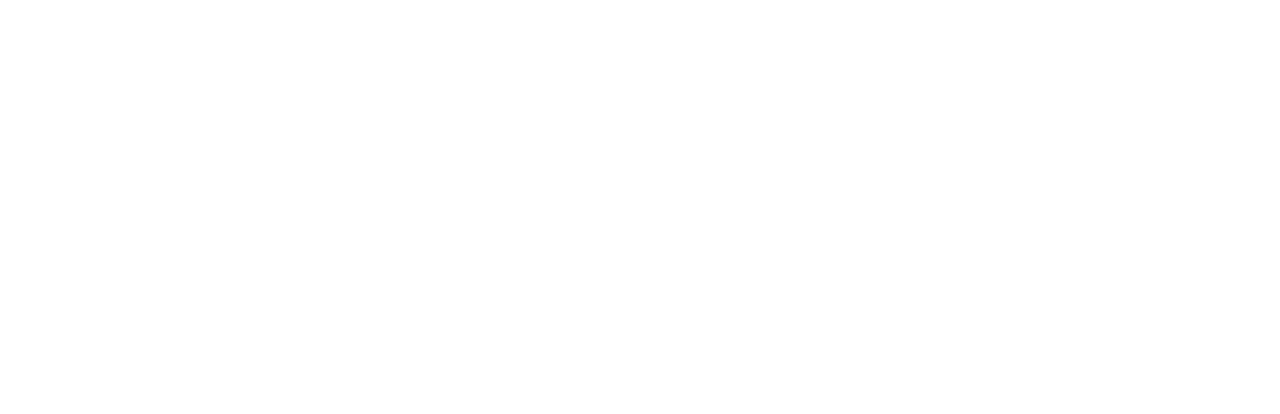
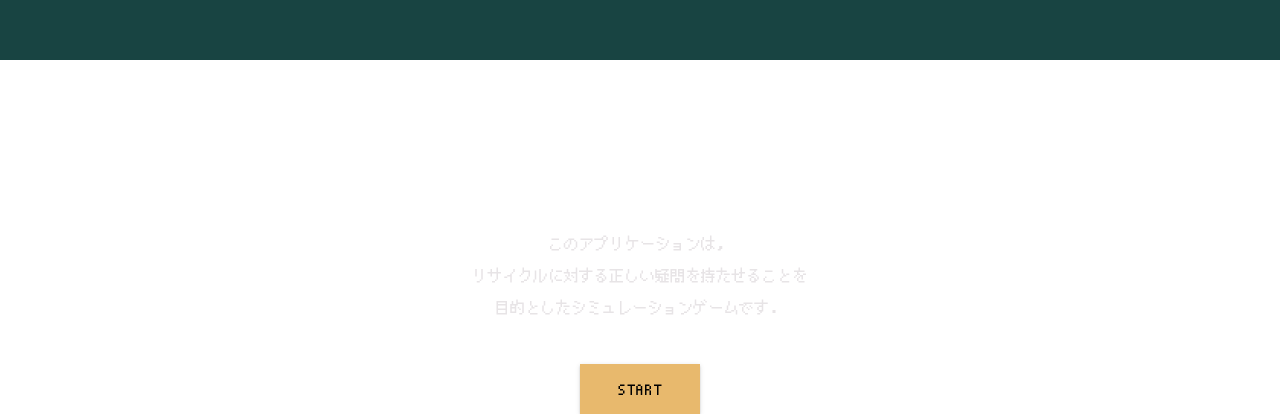
Before and after one commit to SO0O0/the-thinker, a Nuxt app in the folder src/: page / in a window 1280 px wide. Shown: the part 740-1154 px from the top of the page. Before the commit the page ends 800 px from the top, so only its background shows below. Built offline with nearby package versions, Linux system fonts and the light colour scheme.

Commit message:
:gem: Create a top page

```diff
--- a/src/pages/index.vue
+++ b/src/pages/index.vue
@@ -1,8 +1,61 @@
 <template>
+  <section id="top-page">
+    <div class="title">
+      <h1>The Thinker</h1>
+      <p>
+        このアプリケーションは，
+        <br />リサイクルに対する正しい疑問を持たせることを
+        <br />目的としたシミュレーションゲームです．
+      </p>
+    </div>
+    <div class="start">
+      <v-btn color="#E8B96D" dark large to="/stage1">start</v-btn>
+    </div>
+  </section>
 </template>
 
-<script>
-export default {
-  name: 'IndexPage'
+<script lang="ts">
+import Vue from "vue";
+
+export default Vue.extend({
+  name: "IndexPage"
+});
+</script>
+
+<style lang="scss" scoped>
+#top-page {
+  height: 100vh;
+  background-color: #184442;
+  text-align: center;
+
+  .title {
+    margin-top: 70%;
+    h1 {
+      font-family: "PixelMplus12";
+      font-size: 3rem;
+      color: #fff;
+    }
+
+    p {
+      font-family: "PixelMplus10";
+      font-size: 15px;
+      color: #e7e4e6;
+      margin-top: 40px;
+    }
+  }
+
+  .start {
+    margin-top: 40px;
+
+    .v-btn {
+      font-family: "PixelMplus10";
+      font-size: 15px;
+      color: #000;
+      background-color: #e8b96d;
+      border-radius: 0;
+      width: 120px;
+      height: 50px;
+    }
+  }
 }
-</script>
+</style>
```
